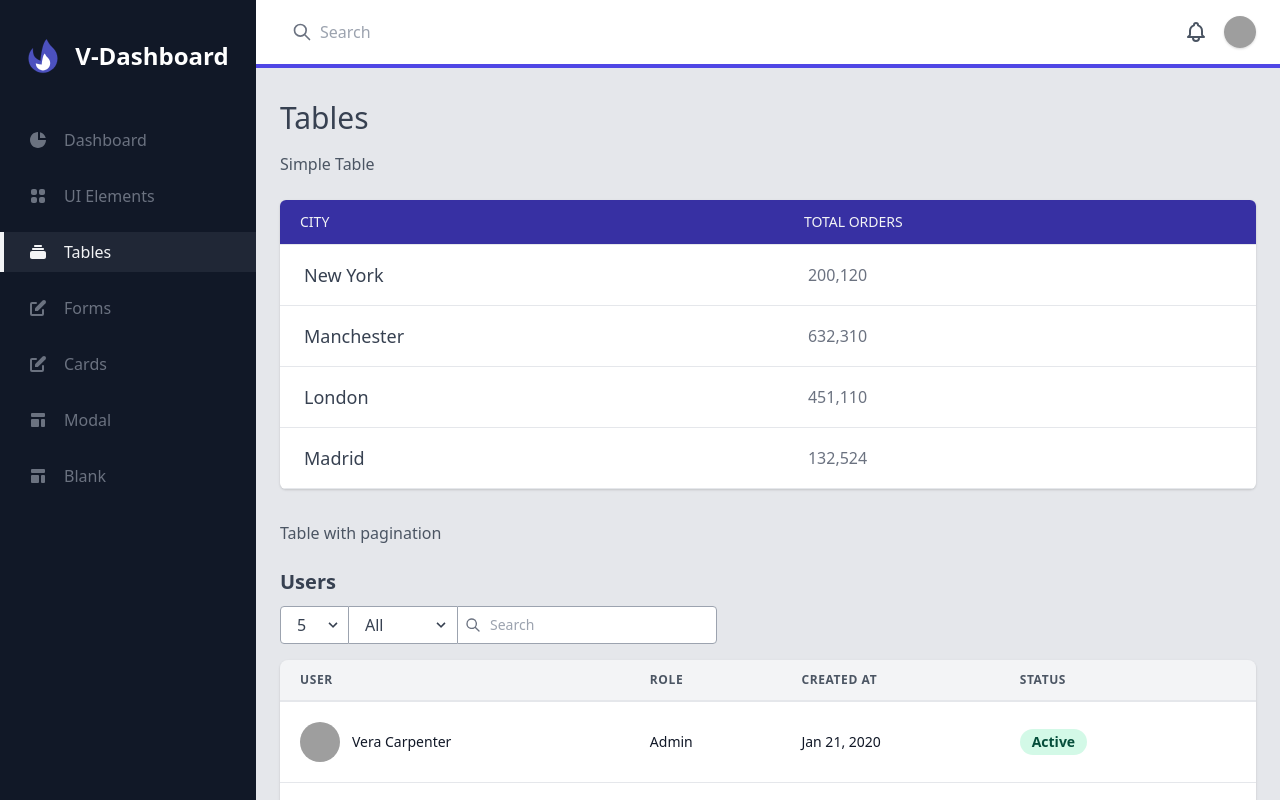
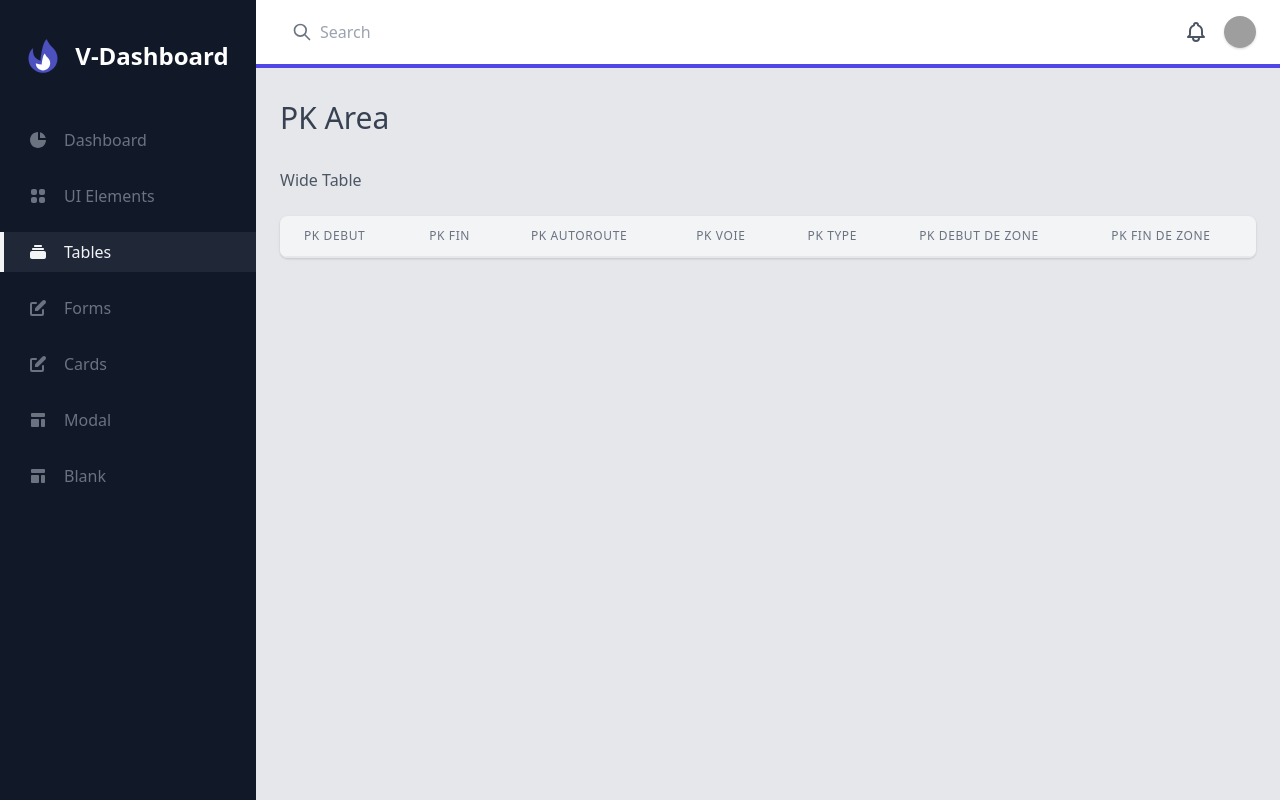
Before and after one commit to ReinargJ/pkarea-admin-ui, a Vue app: page /tables in a window 1280 px wide. Built offline with nearby package versions, Linux system fonts and the light colour scheme; grey boxes are pictures that could not be loaded.

Commit message:
Set up data

```diff
--- /dev/null
+++ b/src/dataFetcher.ts
@@ -0,0 +1,3 @@
+export function fetchPks() {
+
+}
--- /dev/null
+++ b/src/hooks/usePkTable.ts
@@ -0,0 +1,22 @@
+import { ref } from 'vue';
+
+export interface IPkData {
+  pk_id: number;
+  pk_debut: string;
+  pk_fin: string;
+  pk_autoroute: string;
+  pk_voie: string;
+  pk_sens: string;
+  pk_type: string;
+  pk_debut_zone: string;
+  pk_fin_zone: string;
+}
+
+export function useTableData() {
+  const pkData = ref<IPkData[]>([
+  ]);
+
+  return {
+    pkData
+  };
+}
--- a/src/views/Tables.vue
+++ b/src/views/Tables.vue
@@ -1,224 +1,6 @@
 <template>
   <div>
-    <h3 class="text-gray-700 text-3xl font-medium">Tables</h3>
-
-    <div class="mt-4">
-      <h4 class="text-gray-600">Simple Table</h4>
-
-      <div class="mt-6">
-        <div class="bg-white shadow rounded-md overflow-hidden my-6">
-          <table class="text-left w-full border-collapse">
-            <thead class="border-b">
-              <tr>
-                <th
-                  class="py-3 px-5 bg-indigo-800 font-medium uppercase text-sm text-gray-100"
-                >
-                  City
-                </th>
-                <th
-                  class="py-3 px-5 bg-indigo-800 font-medium uppercase text-sm text-gray-100"
-                >
-                  Total orders
-                </th>
-              </tr>
-            </thead>
-            <tbody>
-              <tr
-                v-for="(i, index) in simpleTableData"
-                :key="index"
-                class="hover:bg-gray-200"
-              >
-                <td class="py-4 px-6 border-b text-gray-700 text-lg">
-                  {{ i.city }}
-                </td>
-                <td class="py-4 px-6 border-b text-gray-500">
-                  {{ i.totalOrders }}
-                </td>
-              </tr>
-            </tbody>
-          </table>
-        </div>
-      </div>
-    </div>
-
-    <div class="mt-8">
-      <h4 class="text-gray-600">Table with pagination</h4>
-
-      <div class="mt-6">
-        <h2 class="text-xl font-semibold text-gray-700 leading-tight">Users</h2>
-
-        <div class="mt-3 flex flex-col sm:flex-row">
-          <div class="flex">
-            <div class="relative">
-              <select
-                class="appearance-none h-full rounded-l border block appearance-none w-full bg-white border-gray-400 text-gray-700 py-2 px-4 pr-8 leading-tight focus:outline-none focus:bg-white focus:border-gray-500"
-              >
-                <option>5</option>
-                <option>10</option>
-                <option>20</option>
-              </select>
-
-              <div
-                class="pointer-events-none absolute inset-y-0 right-0 flex items-center px-2 text-gray-700"
-              >
-                <svg
-                  class="fill-current h-4 w-4"
-                  xmlns="http://www.w3.org/2000/svg"
-                  viewBox="0 0 20 20"
-                >
-                  <path
-                    d="M9.293 12.95l.707.707L15.657 8l-1.414-1.414L10 10.828 5.757 6.586 4.343 8z"
-                  />
-                </svg>
-              </div>
-            </div>
-
-            <div class="relative">
-              <select
-                class="appearance-none h-full rounded-r border-t sm:rounded-r-none sm:border-r-0 border-r border-b block appearance-none w-full bg-white border-gray-400 text-gray-700 py-2 px-4 pr-8 leading-tight focus:outline-none focus:border-l focus:border-r focus:bg-white focus:border-gray-500"
-              >
-                <option>All</option>
-                <option>Active</option>
-                <option>Inactive</option>
-              </select>
-
-              <div
-                class="pointer-events-none absolute inset-y-0 right-0 flex items-center px-2 text-gray-700"
-              >
-                <svg
-                  class="fill-current h-4 w-4"
-                  xmlns="http://www.w3.org/2000/svg"
-                  viewBox="0 0 20 20"
-                >
-                  <path
-                    d="M9.293 12.95l.707.707L15.657 8l-1.414-1.414L10 10.828 5.757 6.586 4.343 8z"
-                  />
-                </svg>
-              </div>
-            </div>
-          </div>
-
-          <div class="block relative mt-2 sm:mt-0">
-            <span class="absolute inset-y-0 left-0 flex items-center pl-2">
-              <svg
-                viewBox="0 0 24 24"
-                class="h-4 w-4 fill-current text-gray-500"
-              >
-                <path
-                  d="M10 4a6 6 0 100 12 6 6 0 000-12zm-8 6a8 8 0 1114.32 4.906l5.387 5.387a1 1 0 01-1.414 1.414l-5.387-5.387A8 8 0 012 10z"
-                />
-              </svg>
-            </span>
-
-            <input
-              placeholder="Search"
-              class="appearance-none rounded-r rounded-l sm:rounded-l-none border border-gray-400 border-b block pl-8 pr-6 py-2 w-full bg-white text-sm placeholder-gray-400 text-gray-700 focus:bg-white focus:placeholder-gray-600 focus:text-gray-700 focus:outline-none"
-            />
-          </div>
-        </div>
-
-        <div class="-mx-4 sm:-mx-8 px-4 sm:px-8 py-4 overflow-x-auto">
-          <div
-            class="inline-block min-w-full shadow rounded-lg overflow-hidden"
-          >
-            <table class="min-w-full leading-normal">
-              <thead>
-                <tr>
-                  <th
-                    class="px-5 py-3 border-b-2 border-gray-200 bg-gray-100 text-left text-xs font-semibold text-gray-600 uppercase tracking-wider"
-                  >
-                    User
-                  </th>
-                  <th
-                    class="px-5 py-3 border-b-2 border-gray-200 bg-gray-100 text-left text-xs font-semibold text-gray-600 uppercase tracking-wider"
-                  >
-                    Role
-                  </th>
-                  <th
-                    class="px-5 py-3 border-b-2 border-gray-200 bg-gray-100 text-left text-xs font-semibold text-gray-600 uppercase tracking-wider"
-                  >
-                    Created at
-                  </th>
-                  <th
-                    class="px-5 py-3 border-b-2 border-gray-200 bg-gray-100 text-left text-xs font-semibold text-gray-600 uppercase tracking-wider"
-                  >
-                    Status
-                  </th>
-                </tr>
-              </thead>
-              <tbody>
-                <tr v-for="(u, index) in paginatedTableData" :key="index">
-                  <td
-                    class="px-5 py-5 border-b border-gray-200 bg-white text-sm"
-                  >
-                    <div class="flex items-center">
-                      <div class="flex-shrink-0 w-10 h-10">
-                        <img
-                          class="w-full h-full rounded-full"
-                          :src="u.picture"
-                          alt
-                        />
-                      </div>
-
-                      <div class="ml-3">
-                        <p class="text-gray-900 whitespace-nowrap">
-                          {{ u.name }}
-                        </p>
-                      </div>
-                    </div>
-                  </td>
-                  <td
-                    class="px-5 py-5 border-b border-gray-200 bg-white text-sm"
-                  >
-                    <p class="text-gray-900 whitespace-nowrap">{{ u.role }}</p>
-                  </td>
-                  <td
-                    class="px-5 py-5 border-b border-gray-200 bg-white text-sm"
-                  >
-                    <p class="text-gray-900 whitespace-nowrap">
-                      {{ u.created }}
-                    </p>
-                  </td>
-                  <td
-                    class="px-5 py-5 border-b border-gray-200 bg-white text-sm"
-                  >
-                    <span
-                      :class="`relative inline-block px-3 py-1 font-semibold text-${u.statusColor}-900 leading-tight`"
-                    >
-                      <span
-                        aria-hidden
-                        :class="`absolute inset-0 bg-${u.statusColor}-200 opacity-50 rounded-full`"
-                      ></span>
-                      <span class="relative">{{ u.status }}</span>
-                    </span>
-                  </td>
-                </tr>
-              </tbody>
-            </table>
-            <div
-              class="px-5 py-5 bg-white border-t flex flex-col xs:flex-row items-center xs:justify-between"
-            >
-              <span class="text-xs xs:text-sm text-gray-900"
-                >Showing 1 to 4 of 50 Entries</span
-              >
-
-              <div class="inline-flex mt-2 xs:mt-0">
-                <button
-                  class="text-sm bg-gray-300 hover:bg-gray-400 text-gray-800 font-semibold py-2 px-4 rounded-l"
-                >
-                  Prev
-                </button>
-                <button
-                  class="text-sm bg-gray-300 hover:bg-gray-400 text-gray-800 font-semibold py-2 px-4 rounded-r"
-                >
-                  Next
-                </button>
-              </div>
-            </div>
-          </div>
-        </div>
-      </div>
-    </div>
+    <h3 class="text-gray-700 text-3xl font-medium">PK Area</h3>
 
     <div class="mt-8">
       <h4 class="text-gray-600">Wide Table</h4>
@@ -236,31 +18,43 @@
                   <th
                     class="px-6 py-3 border-b border-gray-200 bg-gray-100 text-left text-xs leading-4 font-medium text-gray-500 uppercase tracking-wider"
                   >
-                    Name
+                    PK debut
                   </th>
                   <th
                     class="px-6 py-3 border-b border-gray-200 bg-gray-100 text-left text-xs leading-4 font-medium text-gray-500 uppercase tracking-wider"
                   >
-                    Title
+                    PK Fin
                   </th>
                   <th
                     class="px-6 py-3 border-b border-gray-200 bg-gray-100 text-left text-xs leading-4 font-medium text-gray-500 uppercase tracking-wider"
                   >
-                    Status
+                    PK Autoroute
                   </th>
                   <th
                     class="px-6 py-3 border-b border-gray-200 bg-gray-100 text-left text-xs leading-4 font-medium text-gray-500 uppercase tracking-wider"
                   >
-                    Role
+                    PK voie
                   </th>
                   <th
-                    class="px-6 py-3 border-b border-gray-200 bg-gray-100"
-                  ></th>
+                    class="px-6 py-3 border-b border-gray-200 bg-gray-100 text-left text-xs leading-4 font-medium text-gray-500 uppercase tracking-wider"
+                  >
+                    PK type
+                  </th>
+                  <th
+                    class="px-6 py-3 border-b border-gray-200 bg-gray-100 text-left text-xs leading-4 font-medium text-gray-500 uppercase tracking-wider"
+                  >
+                    PK debut de zone
+                  </th>
+                                    <th
+                    class="px-6 py-3 border-b border-gray-200 bg-gray-100 text-left text-xs leading-4 font-medium text-gray-500 uppercase tracking-wider"
+                  >
+                    PK fin de zone
+                  </th>
                 </tr>
               </thead>
 
               <tbody class="bg-white">
-                <tr v-for="(u, index) in wideTableData" :key="index">
+                <tr v-for="(u, index) in pks" :key="index">
                   <td
                     class="px-6 py-4 whitespace-nowrap border-b border-gray-200"
                   >
```
Also changed, not shown: src/hooks/useTableData.ts (+12 -0 lines).
